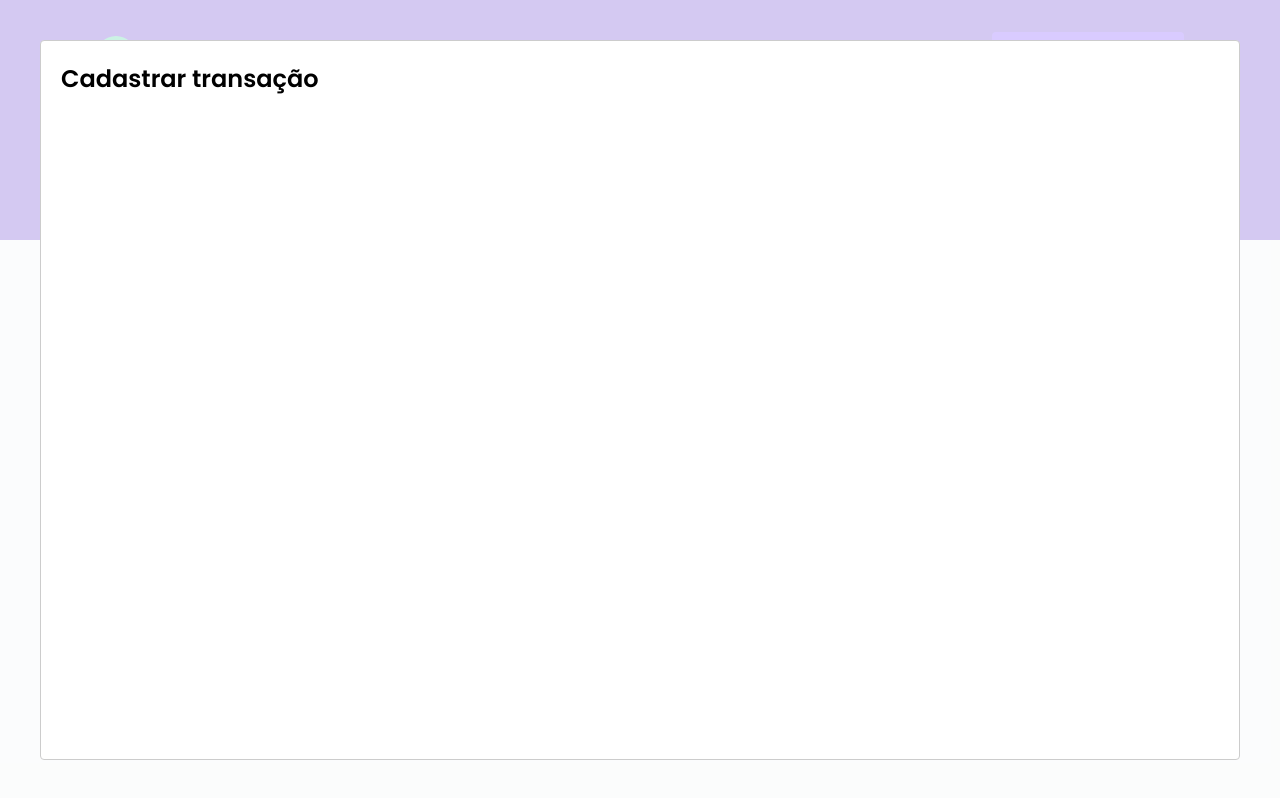
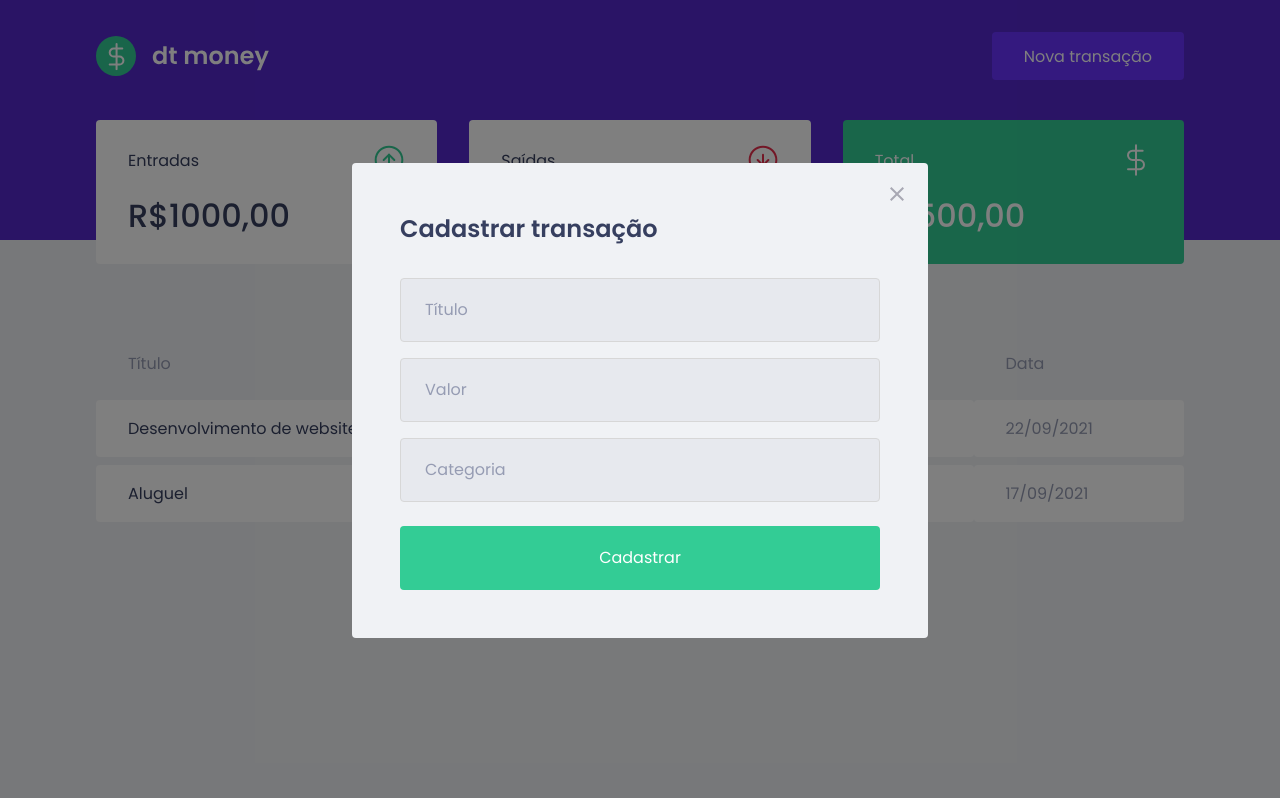
Before and after one commit to brunofariasdeo/dtmoney, a React (Create React App) app: page / in a window 1280 px wide. Both pictures are taken after a click on the button "Nova transação". Built offline with nearby package versions, Linux system fonts and the light colour scheme; no server answers; what miragejs would draw is missing.

Commit message:
Update modal style

```diff
--- a/src/components/NewTransactionModal/index.tsx
+++ b/src/components/NewTransactionModal/index.tsx
@@ -1,4 +1,7 @@
 import Modal from 'react-modal';
+import closeImg from '../../assets/close.svg';
+import { Container } from './styles';
+
 
 interface NewTransactionModalProps {
     isOpen: boolean;
@@ -8,10 +11,35 @@
 export function NewTransactionModal({isOpen, onRequestClose}:NewTransactionModalProps){
     return (
         <Modal
+            className="react-modal-content"
             isOpen={isOpen}
             onRequestClose={onRequestClose}
+            overlayClassName="react-modal-overlay"
         >
-            <h2>Cadastrar transação</h2>
+            <button
+                className="react-modal-close"
+                onClick={onRequestClose}
+                type="button"
+            >
+                <img src={closeImg} alt="Fechar modal" />
+            </button>
+
+            <Container>
+                <h2>Cadastrar transação</h2>
+                <input
+                    placeholder="Título"
+                />
+                <input
+                    placeholder="Valor"
+                    type="number"
+                />
+                <input
+                    placeholder="Categoria"
+                />
+                <button type="submit">
+                    Cadastrar
+                </button>
+            </Container>
         </Modal>
     )
 }
--- a/src/components/NewTransactionModal/styles.ts
+++ b/src/components/NewTransactionModal/styles.ts
@@ -1,3 +1,48 @@
 import styled from 'styled-components';
 
-export const Container = styled.div``;
+export const Container = styled.form`
+    h2 {
+        color: var(--text-title);
+        font-size: 1.5rem;
+        margin-bottom: 2rem;
+    }
+
+    input {
+        width: 100%;
+        padding: 0 1.5rem;
+        height: 4rem;
+        border-radius: 0.25rem;
+
+        border: 1px solid #d7d7d7;
+        background: #e7e9ee;
+
+        font-weight: 400;
+        font-size: 1rem;
+
+        &::placeholder {
+            color: var(--text-body);
+        }
+
+        & + input {
+            margin-top: 1rem;
+        }
+    }
+
+    button[type="submit"] {
+        width: 100%;
+        padding: 0 1.5rem;
+        height: 4rem;
+        background: var(--green);
+        color: #FFF;
+        border-radius: 0.25rem;
+        border: 0;
+        font-size: 1rem;
+        margin-top: 1.5rem;
+
+        transition: filter 0.2s;
+
+        &:hover {
+            filter: brightness(0.9);
+        }
+    }
+`;
--- a/src/styles/global.ts
+++ b/src/styles/global.ts
@@ -53,4 +53,39 @@
         opacity: 0.6;
         cursor: not-allowed;
     }
+
+    .react-modal-overlay {
+        background: rgba(0,0,0,0.5);
+        position: fixed;
+        top: 0;
+        bottom: 0;
+        right: 0;
+        left: 0;
+        display: flex;
+        align-items: center;
+        justify-content: center;
+    }
+
+    .react-modal-content {
+        width: 100%;
+        max-width: 576px;
+        background: var(--background);
+        padding: 3rem;
+        position: relative;
+        border-radius: 0.25rem;
+    }
+
+    .react-modal-close {
+        position: absolute;
+        right: 1.5rem;
+        top: 1.5rem;
+        border: 0;
+        background: transparent;
+
+        transition: filter(0.2s);
+
+        &:hover {
+            filter: brightness(0.8);
+        }
+    }
 `
```
